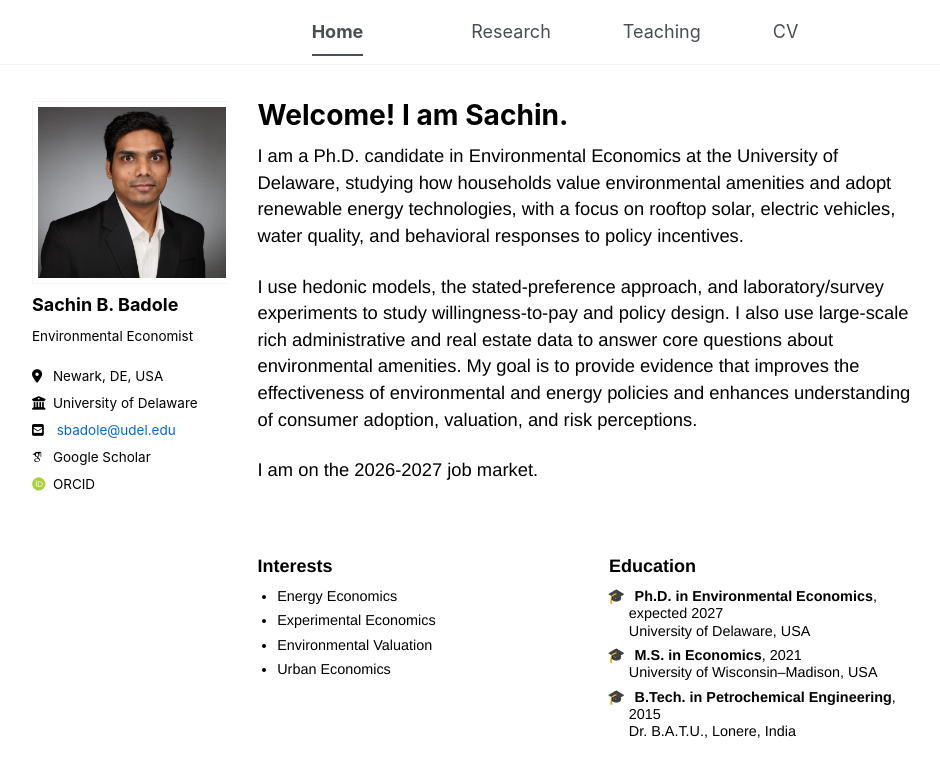
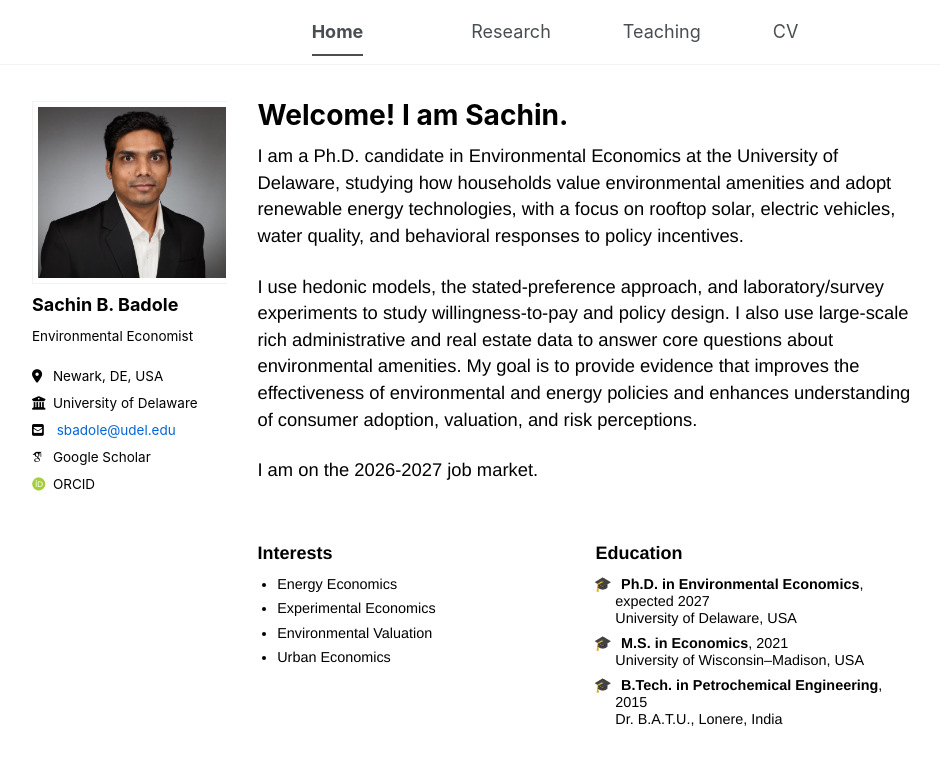
Before and after one commit to sachin-b-badole/sachin-b-badole.github.io, a Jekyll site: the page built from _pages/about.md, in a window 1280 px wide. Shown: the top 777 px of the page, without its empty margins (76-1016 px from the left). Built offline with Jekyll 4.4.1, drawn with Linux system fonts in a browser that asks for light colours; some web fonts are replaced; a script bundle is joined from its source files by our own code; library files that are not in the unit come from our copies.

Commit message:
Update custom.css

```diff
--- a/assets/css/custom.css
+++ b/assets/css/custom.css
@@ -266,8 +266,8 @@ img {
 .two-col-row {
   display: grid;
   grid-template-columns: 1fr 1fr;
-  gap: 2.5rem;
-  margin-top: 2rem;
+  gap: 1rem;
+  margin-top: 0.75rem;
   max-width: 1000px;
 }
 
```
